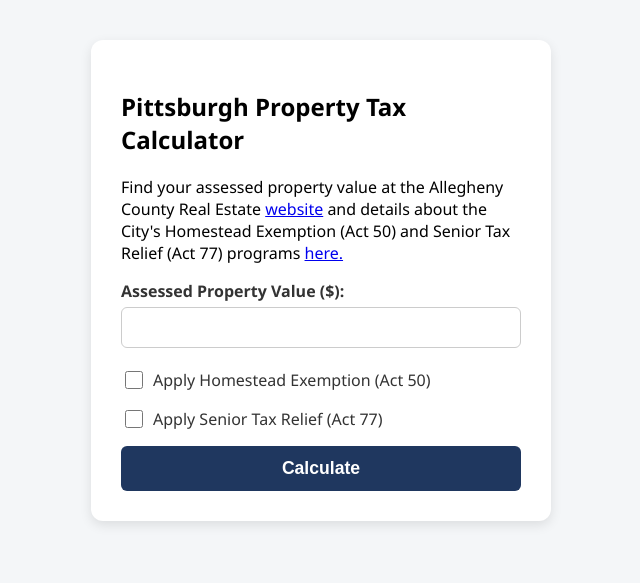
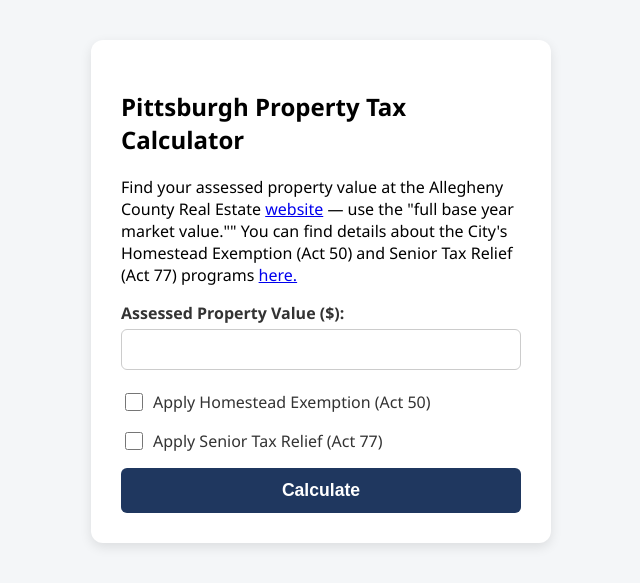
Before and after one commit to patrickcdoyle1/pgh-prop-calc, a Flask app: page / in a window 1280 px wide. Shown: the top 583 px of the page, without its empty margins (319-959 px from the left). Run offline with Flask 3, Linux system fonts and the light colour scheme.

Commit message:
clarify full base

```diff
--- a/templates/calculator.html
+++ b/templates/calculator.html
@@ -13,9 +13,9 @@
 
     <div class="calculator">
         <h2>Pittsburgh Property Tax Calculator</h2>
-       <p>Find your assessed property value at the Allegheny County Real Estate <a href="https://realestate.alleghenycounty.us" target="_blank">website</a> and
-       details about the City's Homestead Exemption (Act 50) and Senior Tax Relief (Act 77) programs
-    <a href="https://www.pittsburghpa.gov/City-Government/Finance-Budget/Taxes/Tax-FAQs" target="_blank">here.</a></p>
+       <p>Find your assessed property value at the Allegheny County Real Estate <a href="https://realestate.alleghenycounty.us" target="_blank">website</a>
+        — use the "full base year market value."" You can  find details about the City's Homestead Exemption (Act 50) and Senior Tax Relief (Act 77) programs
+    <a href="https://www.pittsburghpa.gov/City-Government/Finance-Budget/Taxes/Tax-FAQs" target="_blank">here.</a> </p>
         <form method="POST">
             <label for="num1">Assessed Property Value ($):</label>
             <input type="number" step="any" name="num1" id="num1" required>
```
